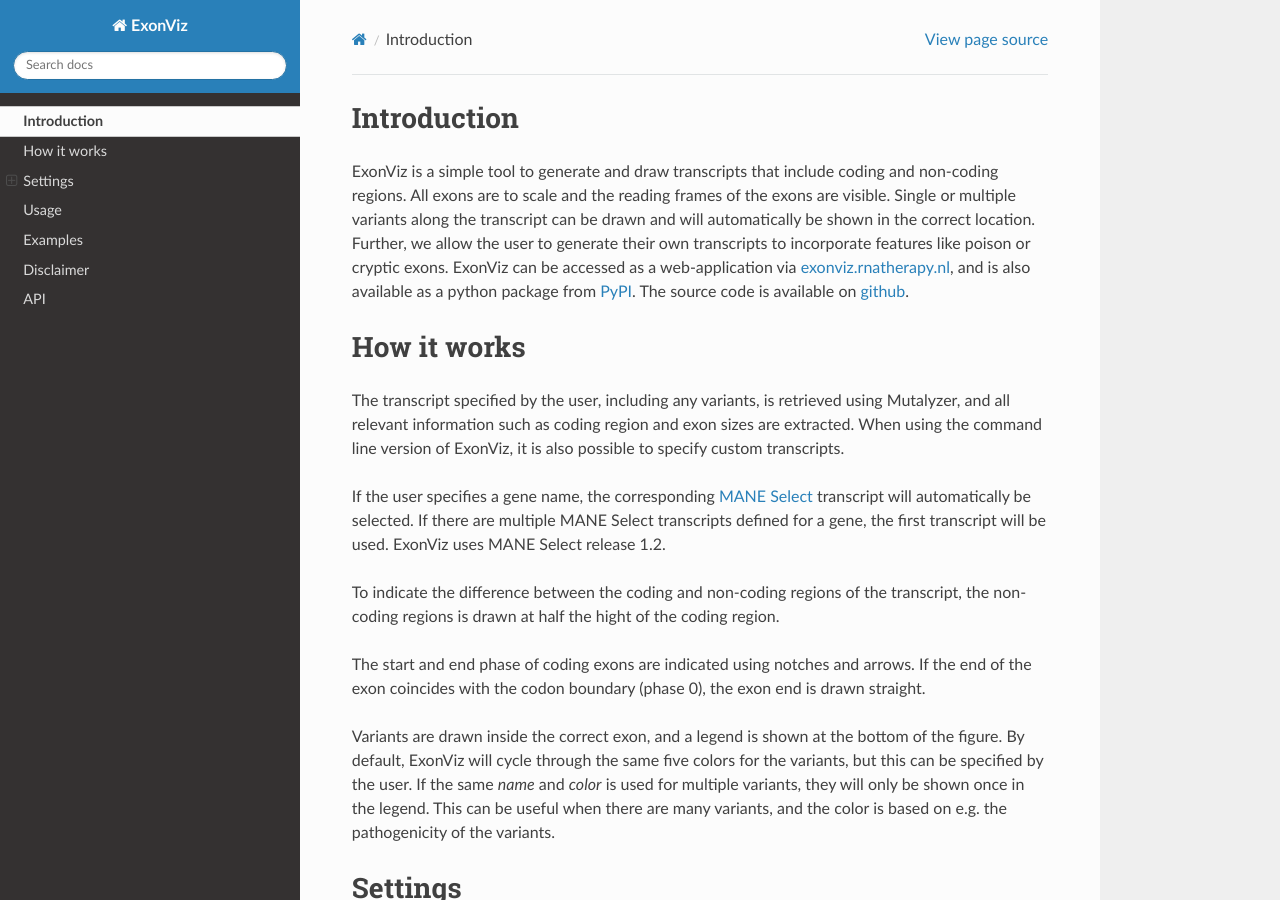
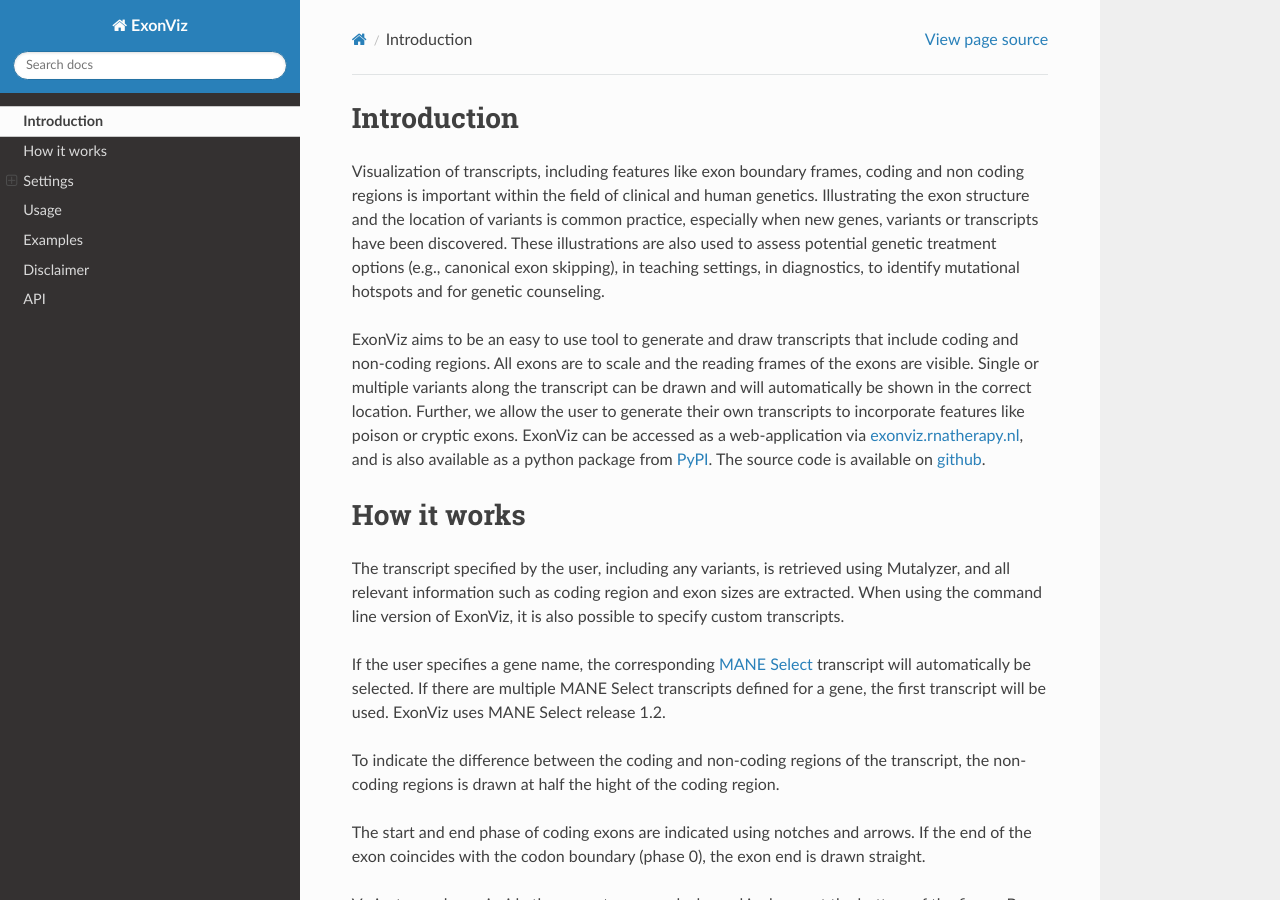
Before and after one commit to DCRT-LUMC/exonviz, a Sphinx documentation site: the page built from docs/source/introduction.rst, in a window 1280 px wide and 900 px high. Built offline with Sphinx 7.4.7 and the Read the Docs theme 3.1.0, drawn with Linux system fonts in a browser that asks for light colours.

Commit message:
Begin the introduction with a statement of need

```diff
--- a/docs/source/introduction.rst
+++ b/docs/source/introduction.rst
@@ -1,7 +1,16 @@
 Introduction
 ============
 
-ExonViz is a simple tool to generate and draw transcripts that include coding
+Visualization of transcripts, including features like exon boundary frames,
+coding and non coding regions is important within the field of clinical and
+human genetics. Illustrating the exon structure and the location
+of variants is common practice, especially when new genes, variants or
+transcripts have been discovered. These illustrations are also used to assess
+potential genetic treatment options (e.g., canonical exon skipping), in
+teaching settings, in diagnostics, to identify mutational hotspots and for
+genetic counseling.
+
+ExonViz aims to be an easy to use tool to generate and draw transcripts that include coding
 and non-coding regions. All exons are to scale and the reading frames of the
 exons are visible. Single or multiple variants along the transcript can be
 drawn and will automatically be shown in the correct location. Further, we
```
